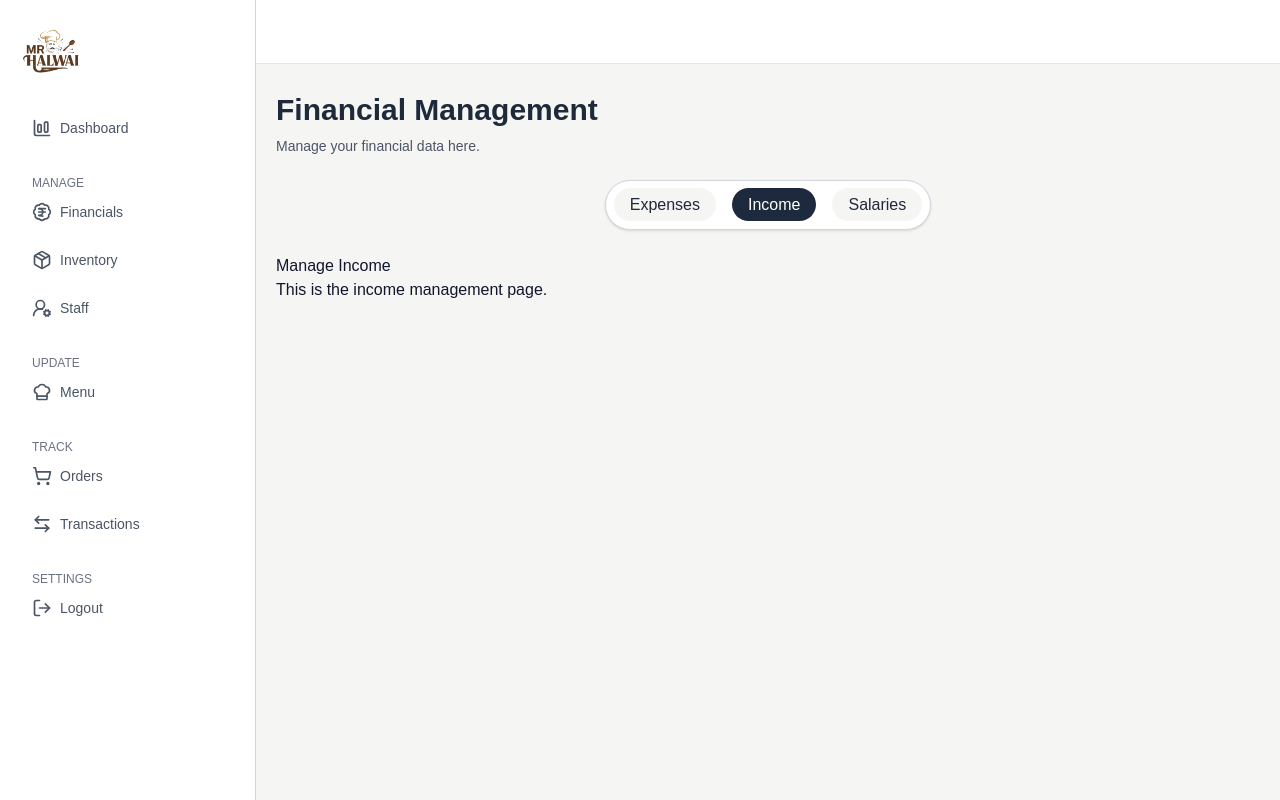
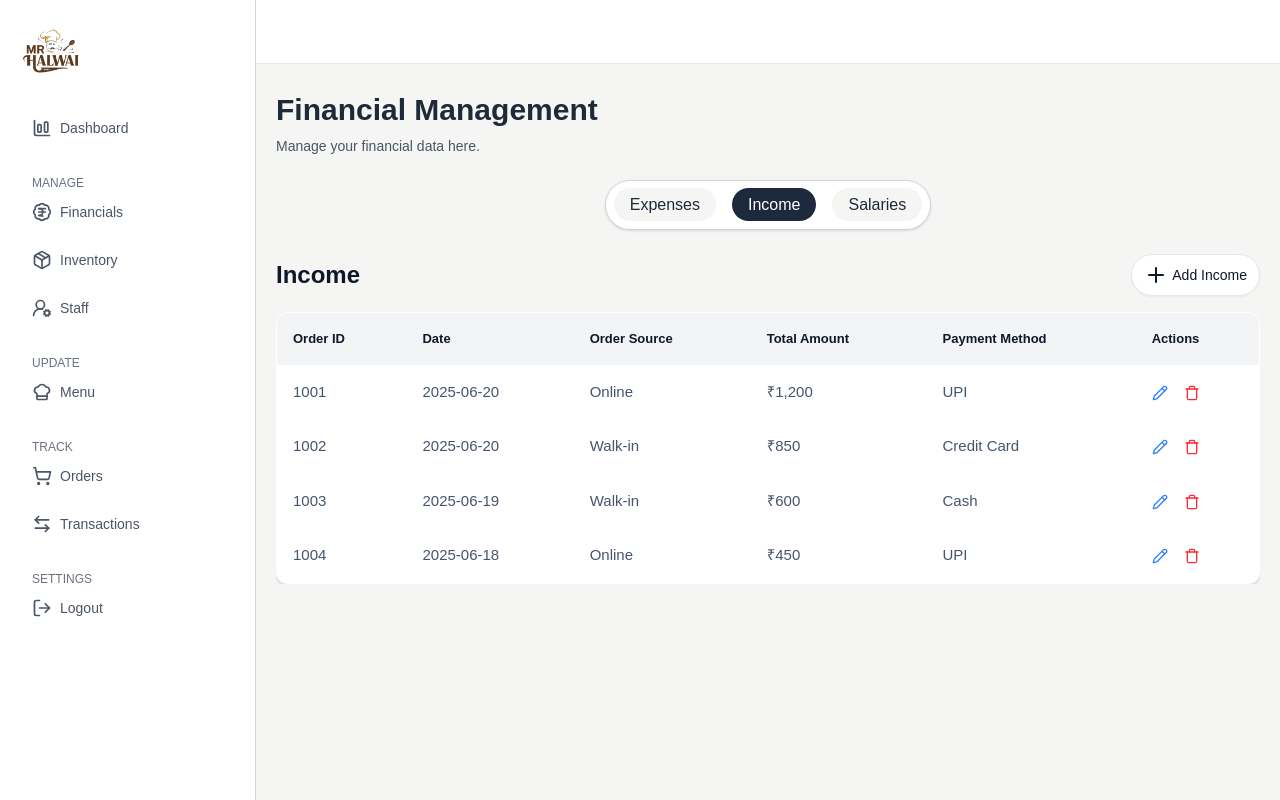
Before and after one commit to laxminarayan-dev/dashboard, a Next.js app: page /financials/income in a window 1280 px wide. Built offline with nearby package versions, Linux system fonts and the light colour scheme.

Commit message:
All Financial Table Completed

```diff
--- a/src/app/(index)/financials/expenses/page.jsx
+++ b/src/app/(index)/financials/expenses/page.jsx
@@ -2,10 +2,47 @@ import Header from "./Header";
 import CommonTable from "@/components/Financial/CommonTable";
 
 const ManageExpenses = () => {
+  const expensesTable = {
+    thead: ["ID", "Date", "Source", "Amount", "Payment Method", "Actions"],
+    tbody: [
+      {
+        id: "1",
+        date: "2025-06-20",
+        source: "Salary",
+        amount: "₹50,000",
+        method: "Bank Transfer",
+        actions: <></>,
+      },
+      {
+        id: "2",
+        date: "2025-06-18",
+        source: "Freelance",
+        amount: "₹12,000",
+        method: "UPI",
+        actions: <></>,
+      },
+      {
+        id: "3",
+        date: "2025-06-15",
+        source: "Gift",
+        amount: "₹5,000",
+        method: "Cash",
+        actions: <></>,
+      },
+      {
+        id: "4",
+        date: "2025-06-10",
+        source: "Dividend",
+        amount: "₹2,500",
+        method: "Bank Transfer",
+        actions: <></>,
+      },
+    ],
+  };
   return (
     <div>
       <Header />
-      <CommonTable />
+      <CommonTable table={expensesTable} />
     </div>
   );
 };
--- /dev/null
+++ b/src/app/(index)/financials/income/Header.jsx
@@ -0,0 +1,13 @@
+"use client";
+import { Plus } from "lucide-react";
+const Header = () => {
+  return (
+    <div className="flex items-center justify-between mb-4">
+      <h1 className="text-2xl font-bold">Income</h1>
+      <button className="bg-white text-sm px-3 py-2 rounded-full border border-gray-200 shadow-xs cursor-pointer flex justify-center items-center gap-1">
+        <Plus /> Add Income
+      </button>
+    </div>
+  );
+};
+export default Header;
--- a/src/app/(index)/financials/income/page.jsx
+++ b/src/app/(index)/financials/income/page.jsx
@@ -1,8 +1,56 @@
+import Header from "./Header";
+import CommonTable from "@/components/Financial/CommonTable";
+
 const ManageIncome = () => {
+  const incomeTable = {
+    thead: [
+      "Order ID",
+      "Date",
+      "Order Source",
+      "Total Amount",
+      "Payment Method",
+      "Actions",
+    ],
+    tbody: [
+      {
+        id: "1001",
+        date: "2025-06-20",
+        source: "Online",
+        amount: "₹1,200",
+        method: "UPI",
+        actions: <></>,
+      },
+      {
+        id: "1002",
+        date: "2025-06-20",
+        source: "Walk-in",
+        amount: "₹850",
+        method: "Credit Card",
+        actions: <></>,
+      },
+      {
+        id: "1003",
+        date: "2025-06-19",
+        source: "Walk-in",
+        amount: "₹600",
+        method: "Cash",
+        actions: <></>,
+      },
+      {
+        id: "1004",
+        date: "2025-06-18",
+        source: "Online",
+        amount: "₹450",
+        method: "UPI",
+        actions: <></>,
+      },
+    ],
+  };
+
   return (
     <div>
-      <h1>Manage Income</h1>
-      <p>This is the income management page.</p>
+      <Header />
+      <CommonTable table={incomeTable} />
     </div>
   );
 };
--- /dev/null
+++ b/src/app/(index)/financials/salary/Header.jsx
@@ -0,0 +1,13 @@
+"use client";
+import { Plus } from "lucide-react";
+const Header = () => {
+  return (
+    <div className="flex items-center justify-between mb-4">
+      <h1 className="text-2xl font-bold">Salary</h1>
+      <button className="bg-white text-sm px-3 py-2 rounded-full border border-gray-200 shadow-xs cursor-pointer flex justify-center items-center gap-1">
+        <Plus /> Add Salary
+      </button>
+    </div>
+  );
+};
+export default Header;
--- a/src/app/(index)/financials/salary/page.jsx
+++ b/src/app/(index)/financials/salary/page.jsx
@@ -1,8 +1,56 @@
+import Header from "./Header";
+import CommonTable from "@/components/Financial/CommonTable";
+
 const ManageSalary = () => {
+  const salaryTable = {
+    thead: [
+      "Employee ID",
+      "Name",
+      "Date",
+      "Salary Amount",
+      "Payment Method",
+      "Actions",
+    ],
+    tbody: [
+      {
+        id: "EMP001",
+        name: "Rahul Sharma",
+        date: "2025-06-01",
+        amount: "₹50,000",
+        method: "Bank Transfer",
+        actions: <></>,
+      },
+      {
+        id: "EMP002",
+        name: "Anita Desai",
+        date: "2025-06-01",
+        amount: "₹45,000",
+        method: "UPI",
+        actions: <></>,
+      },
+      {
+        id: "EMP003",
+        name: "Vikram Patel",
+        date: "2025-06-01",
+        amount: "₹40,000",
+        method: "Cash",
+        actions: <></>,
+      },
+      {
+        id: "EMP004",
+        name: "Sunita Rao",
+        date: "2025-06-01",
+        amount: "₹48,000",
+        method: "Bank Transfer",
+        actions: <></>,
+      },
+    ],
+  };
+
   return (
     <div>
-      <h1>Manager Salary Page</h1>
-      <p>This page is dedicated to managing salary information.</p>
+      <Header />
+      <CommonTable table={salaryTable} />
     </div>
   );
 };
--- a/src/components/Financial/CommonTable.jsx
+++ b/src/components/Financial/CommonTable.jsx
@@ -1,49 +1,11 @@
 import ActionButtons from "./ActionButtons";
-const CommonTable = () => {
-  const expensesTable = {
-    thead: ["ID", "Date", "Source", "Amount", "Payment Method", "Actions"],
-    tbody: [
-      {
-        id: "1",
-        date: "2025-06-20",
-        source: "Salary",
-        amount: "₹50,000",
-        method: "Bank Transfer",
-        actions: <></>,
-      },
-      {
-        id: "2",
-        date: "2025-06-18",
-        source: "Freelance",
-        amount: "₹12,000",
-        method: "UPI",
-        actions: <></>,
-      },
-      {
-        id: "3",
-        date: "2025-06-15",
-        source: "Gift",
-        amount: "₹5,000",
-        method: "Cash",
-        actions: <></>,
-      },
-      {
-        id: "4",
-        date: "2025-06-10",
-        source: "Dividend",
-        amount: "₹2,500",
-        method: "Bank Transfer",
-        actions: <></>,
-      },
-    ],
-  };
-
+const CommonTable = ({ table }) => {
   return (
     <div className="overflow-auto">
       <table className="min-w-full w-[35rem] bg-white shadow-md border border-gray-200 rounded-xl overflow-hidden">
         <thead className="bg-gray-100 whitespace-nowrap">
           <tr>
-            {expensesTable.thead.map((th, index) => (
+            {table.thead.map((th, index) => (
               <th
                 key={th + index}
                 className="p-4 text-left text-[13px] font-semibold text-slate-900"
@@ -54,7 +16,7 @@ const CommonTable = () => {
           </tr>
         </thead>
         <tbody className="whitespace-nowrap">
-          {expensesTable.tbody.map((tr, index) => (
+          {table.tbody.map((tr, index) => (
             <tr key={index + tr.id} className="hover:bg-gray-50">
               {Object.entries(tr).map(([key, value]) => {
                 if (key != "actions") {
```
